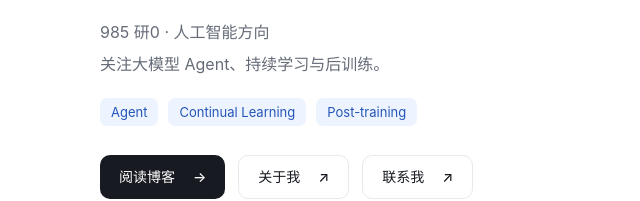
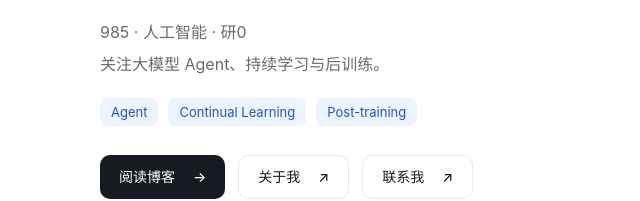
Before and after one commit to TomorrowlandD/tomorrowlandd.github.io, a plain HTML site: page index.html in a window 1280 px wide. Shown: the part 361-562 px from the top of the page, 0-640 px from the left. Drawn offline with Linux system fonts and the light colour scheme.

Commit message:
refine: Hero 定位句调整为「985 · 人工智能 · 研0」

```diff
--- a/index.html
+++ b/index.html
@@ -174,7 +174,7 @@
         <div>
           <div class="eyebrow"><span class="status-dot" aria-hidden="true"></span>欢迎来到我的个人主页</div>
           <h1 id="intro-title">你好，我是<br><span>xkgc__</span>。</h1>
-          <p class="intro">985 研0 · 人工智能方向<br>关注大模型 Agent、持续学习与后训练。</p>
+          <p class="intro">985 · 人工智能 · 研0<br>关注大模型 Agent、持续学习与后训练。</p>
           <div class="hero-tags" aria-label="研究方向">
             <span class="tag-chip">Agent</span>
             <span class="tag-chip">Continual Learning</span>
```
